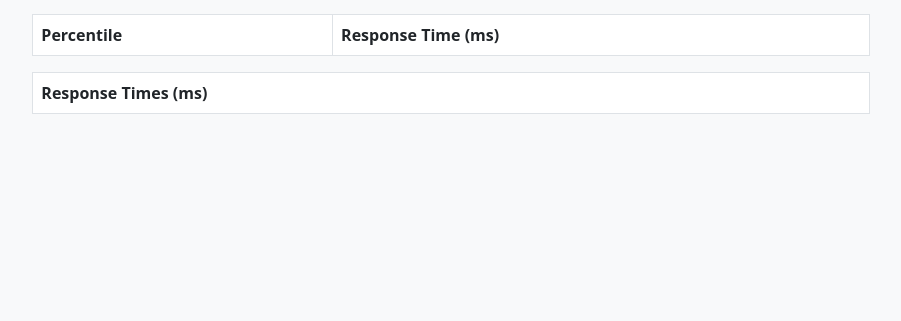
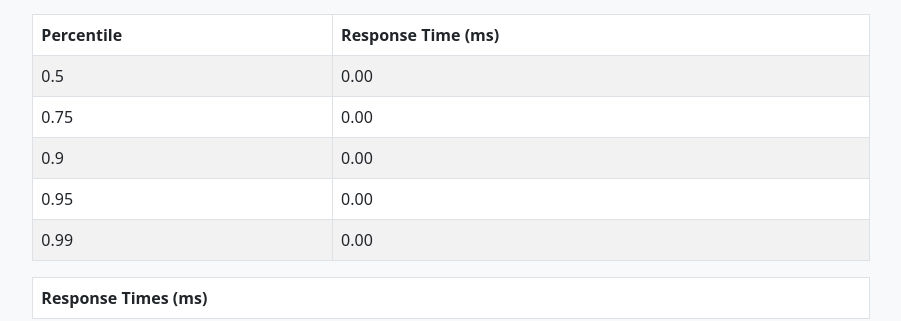
Before and after one commit to hachibu/website-request-stopwatch, a React (Create React App) app: page / in a window 1280 px wide. Shown: the part 371-692 px from the top of the page, without its empty margins (189-1090 px from the left). Built offline with nearby package versions, Linux system fonts and the light colour scheme.

Commit message:
Add empty percentiles

```diff
--- a/src/Stats.ts
+++ b/src/Stats.ts
@@ -14,7 +14,13 @@ export function newStats(): Stats {
     mean: 0,
     min: 0,
     max: 0,
-    percentiles: [],
+    percentiles: {
+      0.5: 0,
+      0.75: 0,
+      0.9: 0,
+      0.95: 0,
+      0.99: 0,
+    },
   };
 }
 
```
